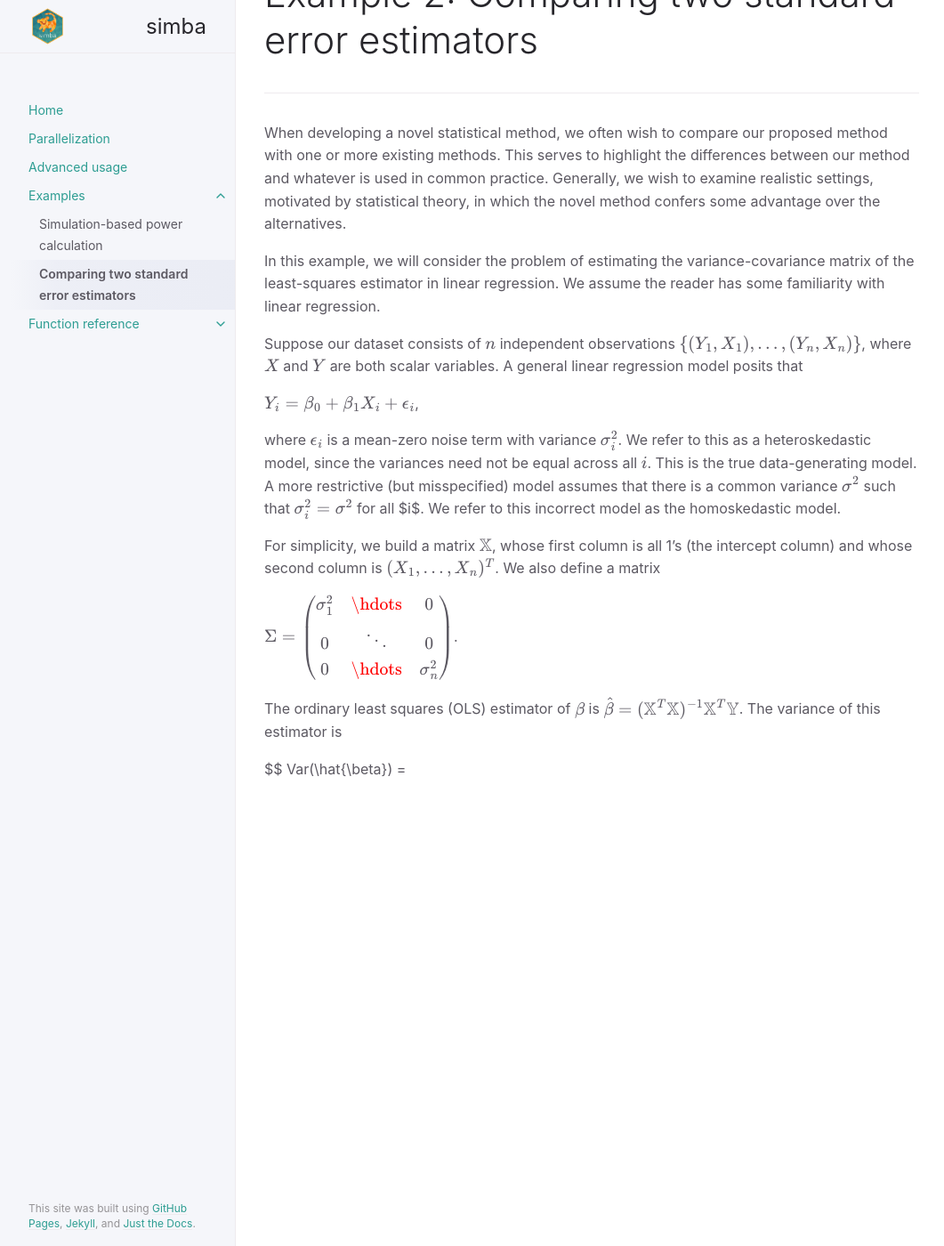
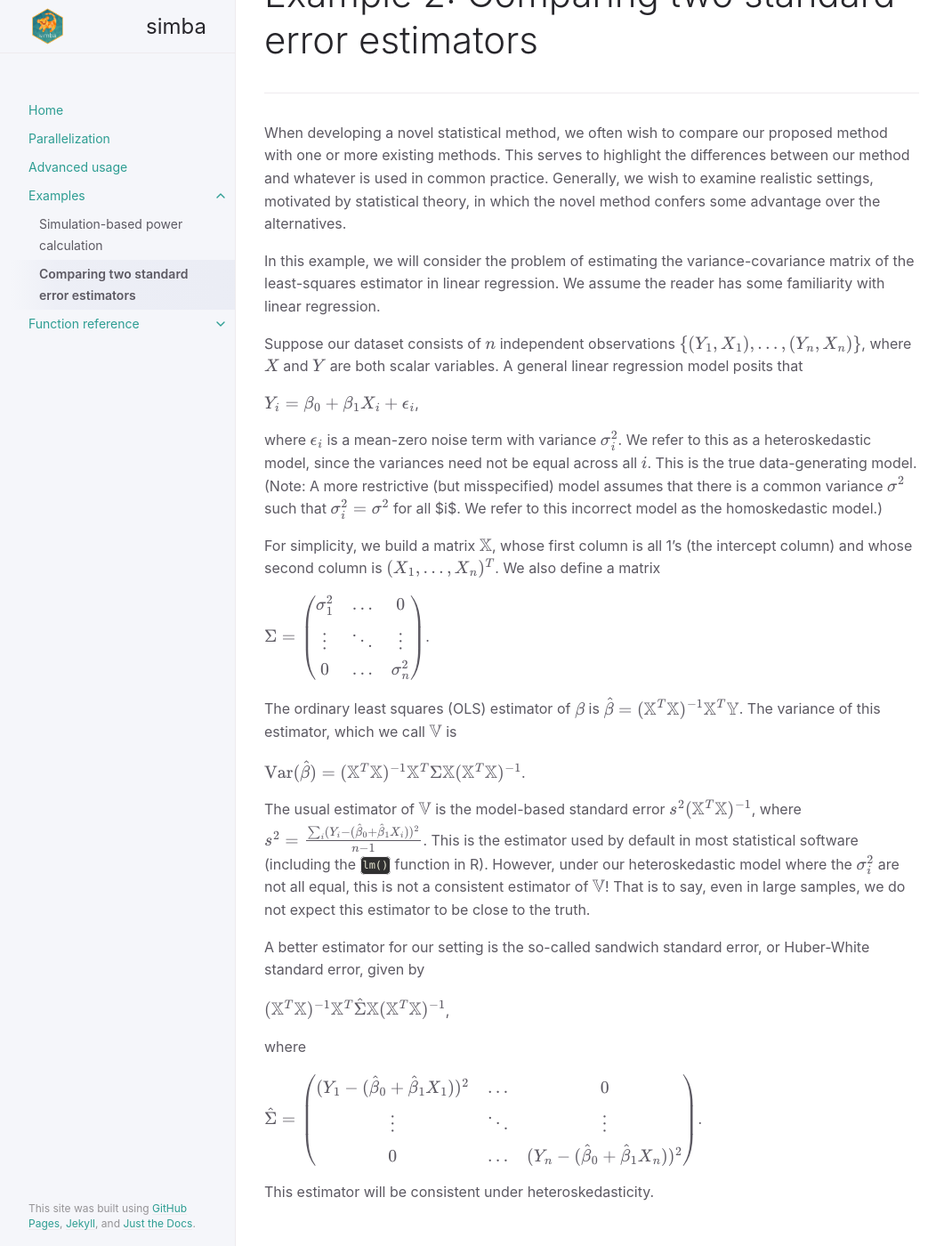
Before and after one commit to Avi-Kenny/SimEngine, a Jekyll site: the page built from docs/docs/examples/example-2.md, in a window 1280 px wide and 1400 px high, scrolled down 138 px. Shown: the whole window at 89% size, without its empty margins (107-1168 px from the left). Built offline with Jekyll 4.4.1, drawn with Linux system fonts in a browser that asks for light colours; formulas are drawn with MathJax 3.

Commit message:
example 2 stats background

```diff
--- a/docs/docs/examples/example-2.md
+++ b/docs/docs/examples/example-2.md
@@ -20,12 +20,24 @@ Suppose our dataset consists of $$n$$ independent observations $$\{(Y_1, X_1), \
 
 $$ Y_i = \beta_0 + \beta_1 X_i + \epsilon_i$$,
 
-where $$\epsilon_i$$ is a mean-zero noise term with variance $$\sigma^2_i$$. We refer to this as a heteroskedastic model, since the variances need not be equal across all $$i$$. This is the true data-generating model. A more restrictive (but misspecified) model assumes that there is a common variance $$\sigma^2$$ such that $$\sigma^2_i = \sigma^2$$ for all $i$. We refer to this incorrect model as the homoskedastic model.
+where $$\epsilon_i$$ is a mean-zero noise term with variance $$\sigma^2_i$$. We refer to this as a heteroskedastic model, since the variances need not be equal across all $$i$$. This is the true data-generating model. (Note: A more restrictive (but misspecified) model assumes that there is a common variance $$\sigma^2$$ such that $$\sigma^2_i = \sigma^2$$ for all $i$. We refer to this incorrect model as the homoskedastic model.)
 
 For simplicity, we build a matrix $$\mathbb{X}$$, whose first column is all 1's (the intercept column) and whose second column is $$(X_1, \dots, X_n)^T$$. We also define a matrix
 
-$$ \Sigma = \begin{pmatrix}\sigma^2_1 &\hdots& 0 \\ 0 &\ddots& 0 \\ 0 & \hdots & \sigma^2_n\end{pmatrix}$$.
+$$ \Sigma = \begin{pmatrix}\sigma^2_1 &\dots& 0 \\ \vdots &\ddots& \vdots \\ 0 & \dots & \sigma^2_n\end{pmatrix}$$.
 
-The ordinary least squares (OLS) estimator of $$\beta$$ is $$\hat{\beta} = (\mathbb{X}^T\mathbb{X})^{-1}\mathbb{X}^T\mathbb{Y}$$. The variance of this estimator is
+The ordinary least squares (OLS) estimator of $$\beta$$ is $$\hat{\beta} = (\mathbb{X}^T\mathbb{X})^{-1}\mathbb{X}^T\mathbb{Y}$$. The variance of this estimator, which we call $$\mathbb{V}$$ is
 
-$$ Var(\hat{\beta}) =
+$$ \text{Var}(\hat{\beta}) = (\mathbb{X}^T\mathbb{X})^{-1}\mathbb{X}^T\Sigma\mathbb{X}(\mathbb{X}^T\mathbb{X})^{-1} $$.
+
+The usual estimator of $$\mathbb{V}$$ is the model-based standard error $$s^2(\mathbb{X}^T\mathbb{X})^{-1}$$, where $$s^2 = \frac{\sum_i (Y_i - (\hat{\beta}_0 + \hat{\beta}_1X_i))^2}{n-1}$$. This is the estimator used by default in most statistical software (including the `lm()` function in R). However, under our heteroskedastic model where the $$\sigma^2_i$$ are not all equal, this is not a consistent estimator of $$\mathbb{V}$$! That is to say, even in large samples, we do not expect this estimator to be close to the truth.
+
+A better estimator for our setting is the so-called sandwich standard error, or Huber-White standard error, given by
+
+$$ (\mathbb{X}^T\mathbb{X})^{-1}\mathbb{X}^T\hat{\Sigma}\mathbb{X}(\mathbb{X}^T\mathbb{X})^{-1}$$,
+
+where
+
+$$\hat{\Sigma} = \begin{pmatrix}(Y_1 - (\hat{\beta}_0 + \hat{\beta}_1X_1))^2  &\dots& 0 \\ \vdots &\ddots& \vdots \\ 0 & \dots & (Y_n - (\hat{\beta}_0 + \hat{\beta}_1X_n))^2\end{pmatrix}$$.
+
+This estimator will be consistent under heteroskedasticity.
```
